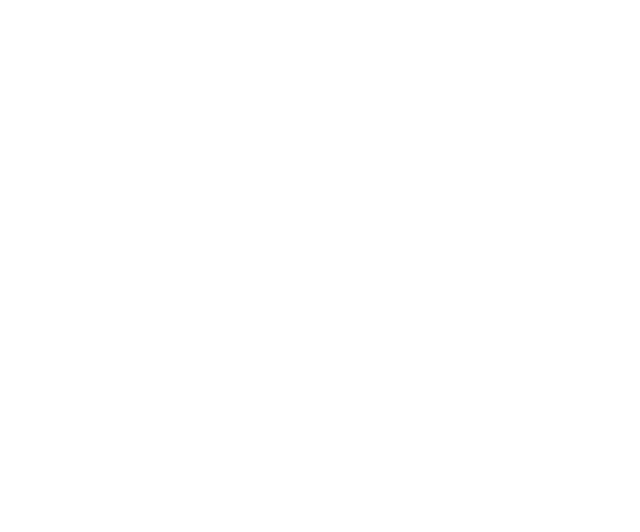
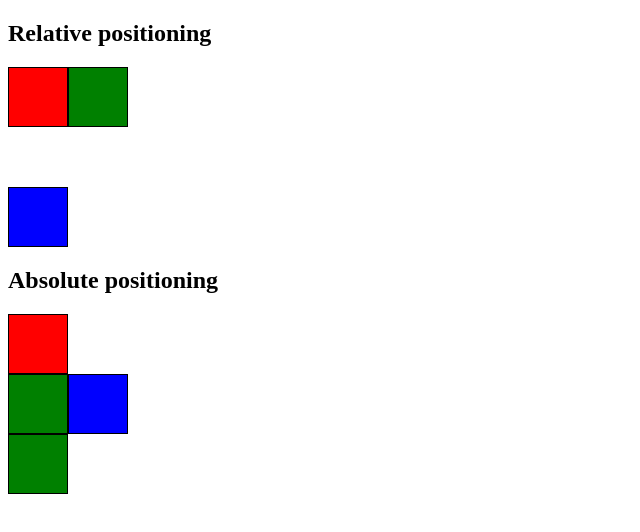
Before and after one commit to MrWalshyType2/html_css_examples, a plain HTML site: page css_examples/positioning/position.html in a window 1280 px wide. Shown: the whole page, without its empty margins (0-640 px from the left). Drawn offline with Linux system fonts and the light colour scheme.

Commit message:
Added positioning examples

```diff
--- a/css_examples/positioning/position.html
+++ b/css_examples/positioning/position.html
@@ -5,8 +5,65 @@
     <meta http-equiv="X-UA-Compatible" content="IE=edge">
     <meta name="viewport" content="width=device-width, initial-scale=1.0">
     <title>Document</title>
+
+    <style>
+        html {
+            box-sizing: border-box;
+        }
+
+        *, *::before, *::after {
+            box-sizing: inherit;
+        }
+
+        .square {
+            display: block;
+            width: 60px;
+            height: 60px;
+            border: 1px solid black;
+        }
+
+        .red { background-color: red; }
+        .green {
+            background-color: green;
+        }
+        .green-relative {
+            background-color: green;
+            position: relative;
+            left: 60px;
+            bottom: 60px;
+        }
+        .blue { background-color: blue; }
+
+        .relative-container {
+            position: relative;
+        }
+
+        .absolute {
+            position: absolute;
+            top: 60px;
+            left: 60px;
+        }
+    </style>
 </head>
 <body>
+    <h2>Relative positioning</h2>
+    <div class="square red">
+    </div>
+    <div class="square green-relative">
+    </div>
+    <div class="square blue">
+    </div>
 
+    <h2>Absolute positioning</h2>
+    <div class="relative-container">
+        <div class="square red">
+        </div>
+        <div class="square green">
+        </div>
+        <div class="square blue absolute">
+        </div>
+        <div class="square green">
+        </div>
+    </div>
 </body>
 </html>
```
Also changed, not shown: css_examples/positioning/floats.html (+28 -3 lines).
